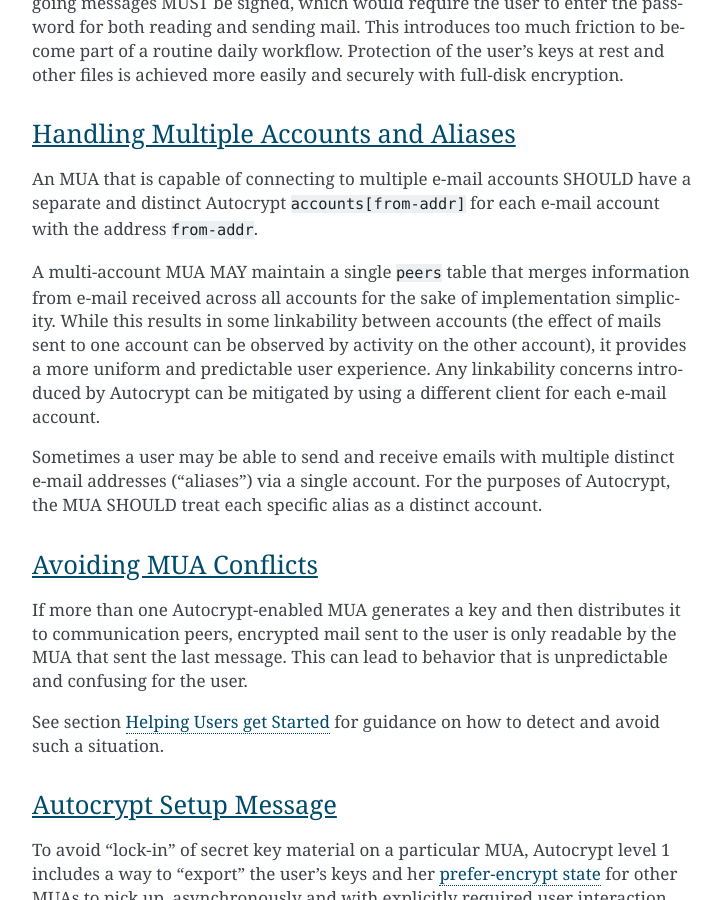
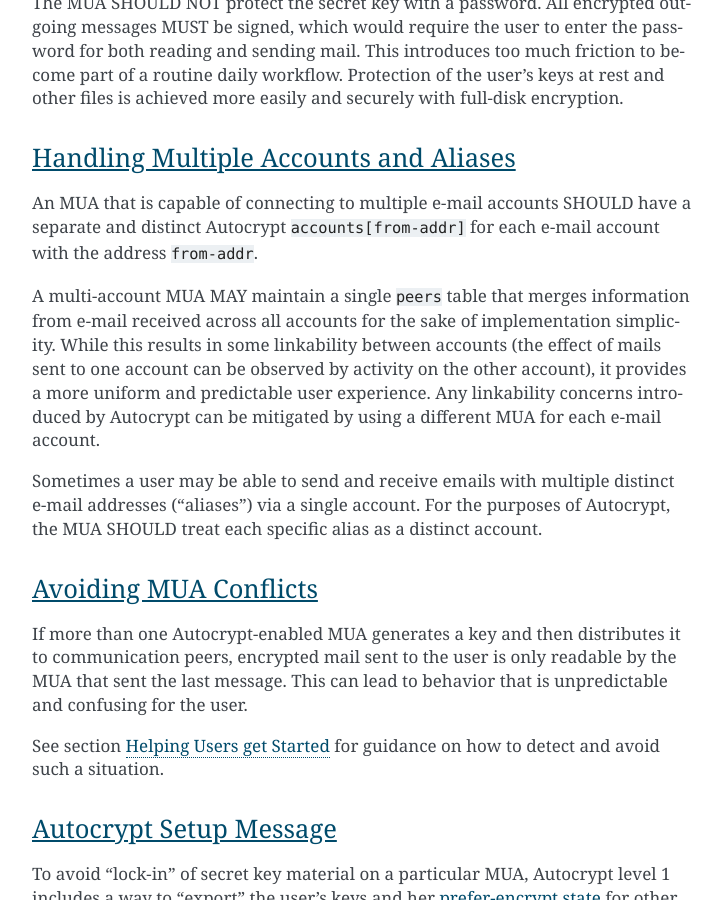
Before and after one commit to autocrypt/autocrypt, a Sphinx documentation site: the page built from doc/level1.rst, in a window 1280 px wide and 900 px high, scrolled down 13361 px. Shown: the whole window, without its empty margins (388-1110 px from the left). Built offline with Sphinx 7.4.7, drawn with Linux system fonts in a browser that asks for light colours; some of the changed text lies outside the part shown.

Commit message:
get rid of "client" from the spec

```diff
--- a/doc/level1.rst
+++ b/doc/level1.rst
@@ -198,8 +198,8 @@
 send multiple Autocrypt headers, and hide the incompatible headers
 from Level 1 MUAs by using critical attributes.  According to the
 above rules, such headers will be judged invalid, and discarded by
-level 1 clients.  Such an update to the specification will also have
-to describe how clients deal with multiple valid headers.
+level 1 MUAs.  Such an update to the specification will also have
+to describe how an updated MUA will deal with multiple valid headers.
 
 
 OpenPGP Based key data
@@ -636,7 +636,7 @@
 between accounts (the effect of mails sent to one account can be
 observed by activity on the other account), it provides a more uniform
 and predictable user experience.  Any linkability concerns introduced by
-Autocrypt can be mitigated by using a different client for each e-mail
+Autocrypt can be mitigated by using a different MUA for each e-mail
 account.
 
 Sometimes a user may be able to send and receive emails with multiple
```
